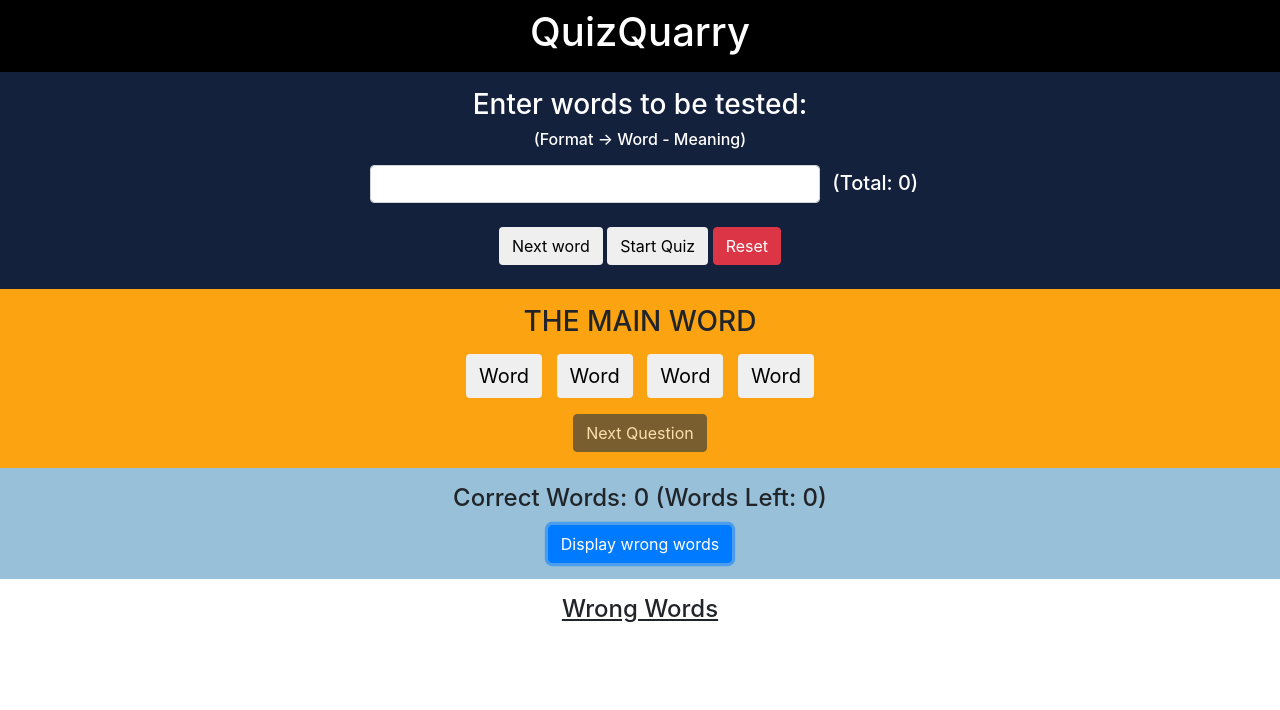
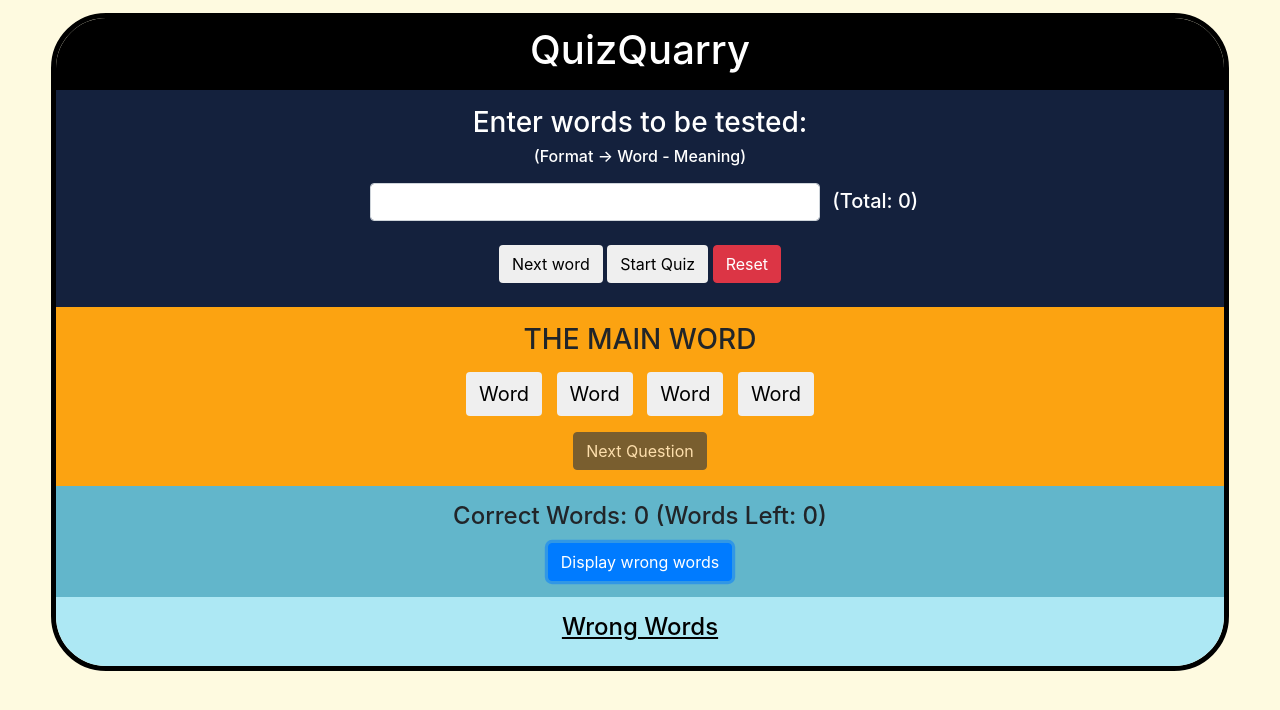
Before and after one commit to virajp4/QuizQuarry, a plain HTML site: page index.html in a window 1280 px wide. Both pictures are taken after a click on the button "Display wrong words". Drawn offline with nearby package versions, Linux system fonts and the light colour scheme.

Commit message:
styling update

```diff
--- a/app.js
+++ b/app.js
@@ -190,10 +190,13 @@ nextOptBtn.addEventListener('click', function (e) {
 })
 
 wrongBtn.addEventListener('click', function (e) {
+    let results = document.querySelector('.results')
     if (wrongWords.style.display === "none") {
         wrongWords.style.display = "flex"
+        results.style.borderRadius = '0 0 0 0'
     }
     else {
         wrongWords.style.display = "none"
+        results.style.borderRadius = '0 0 50px 50px'
     }
 })
--- a/index.html
+++ b/index.html
@@ -12,7 +12,7 @@
 </head>
 
 <body>
-
+    <div class="main-box">
         <div class="head text-center p-2">
             <h1>QuizQuarry</h1>
         </div>
@@ -48,7 +48,7 @@
             <ol class="wordList m-0 p-0" id="wrongList">
             </ol>
         </div>
-
+    </div>
     <script src="https://code.jquery.com/jquery-3.2.1.slim.min.js"
         integrity="sha384-KJ3o2DKtIkvYIK3UENzmM7KCkRr/rE9/Qpg6aAZGJwFDMVNA/GpGFF93hXpG5KkN"
         crossorigin="anonymous"></script>
@@ -60,6 +60,7 @@
         crossorigin="anonymous"></script>
     <script src="app.js"></script>
     <script src="https://kit.fontawesome.com/f31009ec0d.js" crossorigin="anonymous"></script>
+
 </body>
 
 </html>
--- a/style.css
+++ b/style.css
@@ -1,10 +1,21 @@
-.body {
-    background-color: #e5e5e5;
+body {
+    background-color: #fefae0;
+}
+
+.main-box{
+    margin-top: 1%;
+    margin-left: 4%;
+    margin-right: 4%;
+    margin-bottom: 1%;
+    border: 5px black solid;
+    border-radius: 55px;
 }
 
 .head {
     background-color: black;
     color: white;
+    border-radius: 50px 50px 0 0;
+
 }
 
 .enter {
@@ -19,6 +30,12 @@
     width: 450px;
 }
 
+@media (max-width: 675px){
+    .valueInput {
+            width: 300px;
+        }
+}
+
 .quiz {
     background-color: #fca311;
 }
@@ -30,5 +47,12 @@
 }
 
 .results {
-    background-color: #98c1d9;
+    background-color: #62b6cb;
+    border-radius: 0 0 50px 50px;
 }
+
+.wrongWords {
+    border-radius: 0 0 50px 50px;
+    background-color: #ade8f4;
+    color: black;
+}
```
Lines whose indentation alone changed are shown as unchanged.
